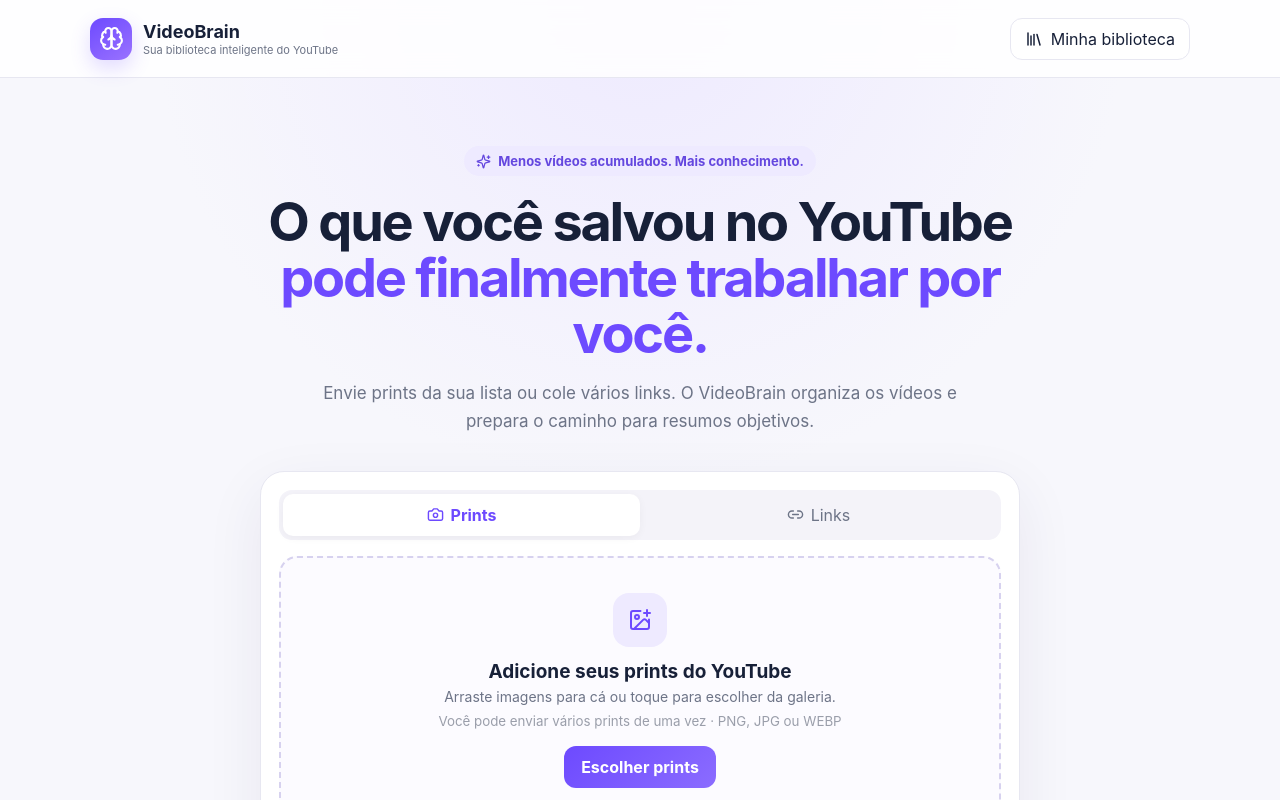
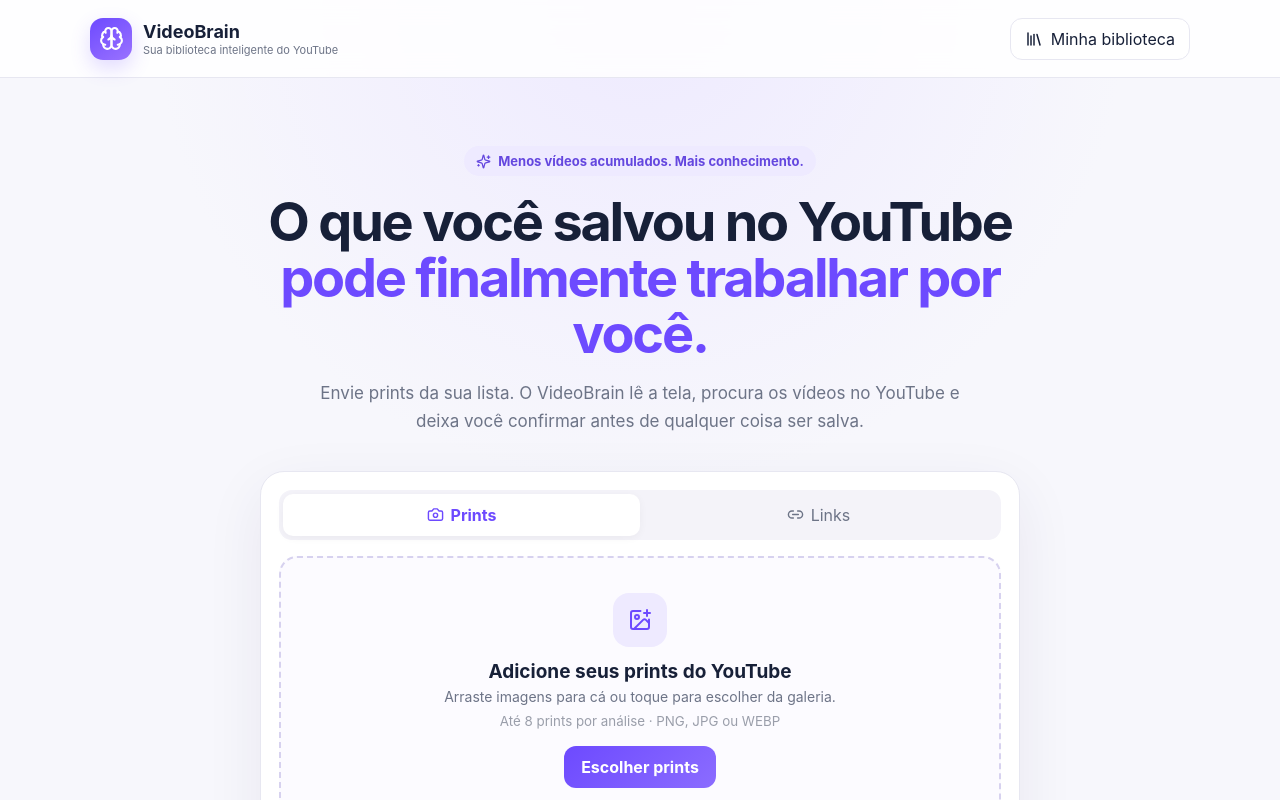
Before and after one commit to bereniceahb-ti/videobrain, a Next.js app: page / in a window 1280 px wide. Shown: the top 800 px of the page. Built offline with nearby package versions, Linux system fonts and the light colour scheme.

Commit message:
Connect screenshot identification UI

```diff
--- a/app/page.tsx
+++ b/app/page.tsx
@@ -1,18 +1,27 @@
 "use client";
 import {useRef,useState} from "react";
-import {Camera,Link2,ImagePlus,Sparkles,Library,Search,Brain,Clock3,X} from "lucide-react";
+import {Camera,Link2,ImagePlus,Sparkles,Library,Search,Brain,Clock3,X,CheckCircle2,LoaderCircle,ExternalLink,AlertCircle} from "lucide-react";
 
-type Shot={id:string,name:string,url:string};
+type Shot={id:string,name:string,url:string,file:File};
+type Candidate={youtubeId:string;title:string;channel:string;thumbnail:string;url:string;rank:number};
+type Result={detected:{title:string;channel?:string;duration?:string;confidence?:number};candidates:Candidate[]};
+
 export default function Home(){
- const input=useRef<HTMLInputElement>(null); const [shots,setShots]=useState<Shot[]>([]); const [links,setLinks]=useState("");
- const add=(files:FileList|null)=>{if(!files)return; const next=[...files].filter(f=>f.type.startsWith("image/")).map(f=>({id:crypto.randomUUID(),name:f.name,url:URL.createObjectURL(f)}));setShots(s=>[...s,...next]);};
+ const input=useRef<HTMLInputElement>(null);
+ const [shots,setShots]=useState<Shot[]>([]),[links,setLinks]=useState(""),[busy,setBusy]=useState(false),[error,setError]=useState(""),[results,setResults]=useState<Result[]>([]),[selected,setSelected]=useState<Record<number,string>>({});
+ const add=(files:FileList|null)=>{if(!files)return;const next=[...files].filter(f=>f.type.startsWith("image/")).slice(0,8).map(f=>({id:crypto.randomUUID(),name:f.name,url:URL.createObjectURL(f),file:f}));setShots(s=>[...s,...next].slice(0,8));};
  const remove=(id:string)=>setShots(s=>s.filter(x=>x.id!==id));
+ const identify=async()=>{if(!shots.length)return;setBusy(true);setError("");setResults([]);try{const fd=new FormData();shots.forEach(s=>fd.append("images",s.file));const res=await fetch("/api/identify",{method:"POST",body:fd});const data=await res.json();if(!res.ok)throw new Error(data.error||"Não consegui analisar os prints.");setResults(data.results||[]);const auto:Record<number,string>={};(data.results||[]).forEach((r:Result,i:number)=>{if(r.candidates?.[0])auto[i]=r.candidates[0].youtubeId});setSelected(auto);}catch(e){setError(e instanceof Error?e.message:"Algo deu errado.");}finally{setBusy(false)}};
  return <main>
   <header><div className="brand"><div className="logo"><Brain size={25}/></div><div><b>VideoBrain</b><span>Sua biblioteca inteligente do YouTube</span></div></div><button className="library"><Library size={18}/> Minha biblioteca</button></header>
-  <section className="hero"><div className="eyebrow"><Sparkles size={15}/> Menos vídeos acumulados. Mais conhecimento.</div><h1>O que você salvou no YouTube<br/><em>pode finalmente trabalhar por você.</em></h1><p>Envie prints da sua lista ou cole vários links. O VideoBrain organiza os vídeos e prepara o caminho para resumos objetivos.</p></section>
+  <section className="hero"><div className="eyebrow"><Sparkles size={15}/> Menos vídeos acumulados. Mais conhecimento.</div><h1>O que você salvou no YouTube<br/><em>pode finalmente trabalhar por você.</em></h1><p>Envie prints da sua lista. O VideoBrain lê a tela, procura os vídeos no YouTube e deixa você confirmar antes de qualquer coisa ser salva.</p></section>
   <section className="panel"><div className="tabs"><button className="active"><Camera size={17}/> Prints</button><button><Link2 size={17}/> Links</button></div>
-   <div className="drop" onClick={()=>input.current?.click()} onDragOver={e=>e.preventDefault()} onDrop={e=>{e.preventDefault();add(e.dataTransfer.files)}}><input ref={input} hidden multiple type="file" accept="image/*" onChange={e=>add(e.target.files)}/><div className="dropIcon"><ImagePlus/></div><h2>Adicione seus prints do YouTube</h2><p>Arraste imagens para cá ou toque para escolher da galeria.</p><small>Você pode enviar vários prints de uma vez · PNG, JPG ou WEBP</small><button>Escolher prints</button></div>
-   {shots.length>0&&<div className="preview"><div className="previewHead"><b>{shots.length} {shots.length===1?"print selecionado":"prints selecionados"}</b><button onClick={()=>setShots([])}>Limpar</button></div><div className="shots">{shots.map(s=><div className="shot" key={s.id}><img src={s.url} alt={s.name}/><button aria-label="Remover" onClick={()=>remove(s.id)}><X size={15}/></button></div>)}</div><button className="primary"><Sparkles size={18}/> Identificar vídeos nos prints</button><p className="privacy">Os prints serão usados apenas para identificar os vídeos. Você confirma os resultados antes de salvar.</p></div>}
+   <div className="drop" onClick={()=>input.current?.click()} onDragOver={e=>e.preventDefault()} onDrop={e=>{e.preventDefault();add(e.dataTransfer.files)}}><input ref={input} hidden multiple type="file" accept="image/*" onChange={e=>add(e.target.files)}/><div className="dropIcon"><ImagePlus/></div><h2>Adicione seus prints do YouTube</h2><p>Arraste imagens para cá ou toque para escolher da galeria.</p><small>Até 8 prints por análise · PNG, JPG ou WEBP</small><button>Escolher prints</button></div>
+   {shots.length>0&&<div className="preview"><div className="previewHead"><b>{shots.length} {shots.length===1?"print selecionado":"prints selecionados"}</b><button onClick={()=>{setShots([]);setResults([])}}>Limpar</button></div><div className="shots">{shots.map(s=><div className="shot" key={s.id}><img src={s.url} alt={s.name}/><button aria-label="Remover" onClick={()=>remove(s.id)}><X size={15}/></button></div>)}</div><button className="primary" disabled={busy} onClick={identify}>{busy?<><LoaderCircle className="spin" size={18}/> Lendo prints e procurando vídeos...</>:<><Sparkles size={18}/> Identificar vídeos nos prints</>}</button><p className="privacy">Os prints são analisados para identificar os vídeos. Você confirma os resultados antes de salvar.</p></div>}
+   {error&&<div className="error"><AlertCircle size={18}/><span><b>Não consegui concluir a análise.</b><br/>{error}</span></div>}
+   {results.length>0&&<section className="found"><div className="foundHead"><div><b>{results.length} vídeos identificados</b><span>Confira se encontrei o vídeo certo.</span></div><CheckCircle2/></div>{results.map((r,i)=><article className="match" key={i}><div className="read"><small>Li no print</small><b>{r.detected.title}</b>{r.detected.channel&&<span>{r.detected.channel}</span>}</div>{r.candidates.length?<div className="candidates">{r.candidates.map(c=><label className={selected[i]===c.youtubeId?"candidate chosen":"candidate"} key={c.youtubeId}><input type="radio" name={"video-"+i} checked={selected[i]===c.youtubeId} onChange={()=>setSelected(s=>({...s,[i]:c.youtubeId}))}/><img src={c.thumbnail} alt=""/><div><b>{c.title}</b><span>{c.channel}</span><a href={c.url} target="_blank" rel="noreferrer" onClick={e=>e.stopPropagation()}>Abrir no YouTube <ExternalLink size={12}/></a></div></label>)}</div>:<p className="none">Não encontrei um candidato confiável para este título.</p>}</article>)}
+    <div className="confirmBar"><span><b>{Object.keys(selected).length}</b> selecionados</span><button disabled>Salvar na biblioteca <small>(próxima etapa)</small></button></div>
+   </section>}
    <div className="or"><span/>ou<span/></div><label className="linkLabel">Já tem os links? Cole vários de uma vez</label><textarea value={links} onChange={e=>setLinks(e.target.value)} placeholder={"https://youtube.com/watch?v=...\nhttps://youtu.be/..."} /><button className="secondary" disabled={!links.trim()}><Link2 size={17}/> Adicionar links</button>
   </section>
   <section className="steps"><article><div>1</div><Camera/><b>Você envia</b><p>Prints da sua lista ou vários links.</p></article><article><div>2</div><Search/><b>VideoBrain identifica</b><p>Título, canal e vídeo correto.</p></article><article><div>3</div><Clock3/><b>Você confirma</b><p>Nada é processado por engano.</p></article><article><div>4</div><Brain/><b>IA organiza</b><p>Resumo, temas e biblioteca.</p></article></section>
```
